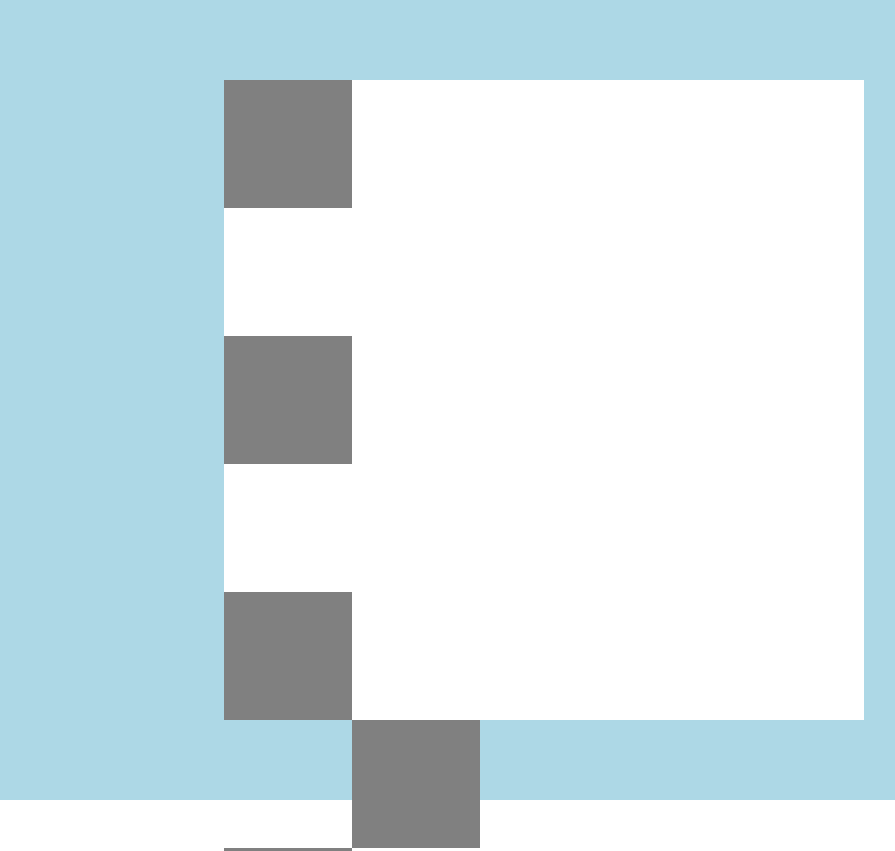
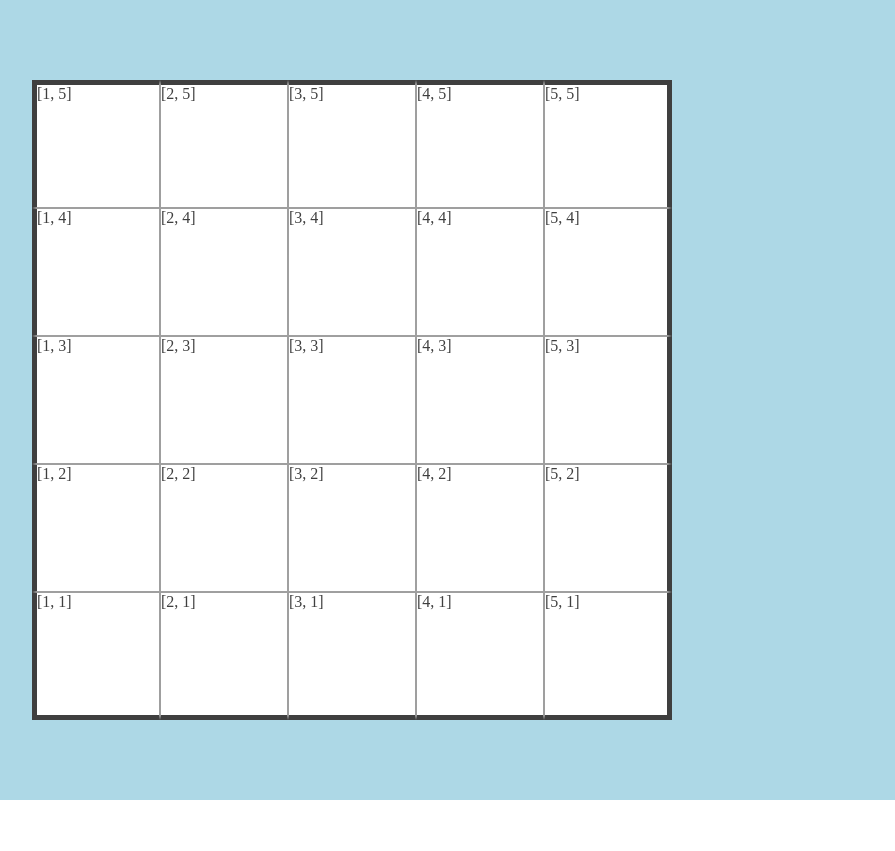
Before and after one commit to robhitt/evolution, a plain HTML site: page index.html in a window 1280 px wide. Shown: the top 851 px of the page, without its empty margins (96-991 px from the left). After the commit the page ends 800 px from the top, so only its background shows below. Drawn offline with nearby package versions, Linux system fonts and the light colour scheme.

Commit message:
add board

```diff
--- a/css/index.css
+++ b/css/index.css
@@ -5,19 +5,40 @@ body {
 #wrapper {
   height: 100vh;
   width: 100vw;
-  display: flex;
+  /*display: flex;
   justify-content: center;
-  align-items: center;
+  align-items: center;*/
 }
 
 #board {
+  position: absolute;
   height: 80vh;
   width: 80vh;
+  top: 10%;
+  left: 10%;
   background-color: #FFFFFF;
 
 }
 
 .cell {
-  position: relative;
-  top: 10px;
+  opacity: .75;
+  position: absolute;
+  border: 1px grey solid;
+  box-sizing: border-box;
 }
+
+.leftRow {
+  border-left: 5px black solid;
+}
+
+.rightRow {
+  border-right: 5px black solid;
+}
+
+.topRow {
+  border-top: 5px black solid;
+}
+
+.bottomRow {
+  border-bottom: 5px black solid;
+}
--- a/js/index.js
+++ b/js/index.js
@@ -3,44 +3,47 @@ $(document).ready(function() {
     // $('#wrapper').fadeOut(500)
     // $('#wrapper').fadeIn(500)
 
-    // get window size
-    var mainWidth = window.innerWidth
-    var mainHeight = window.innerHeight
 
-    // set size
-    document.getElementById('wrapper').style.width = mainWidth + 'px'
-    document.getElementById('wrapper').style.height = mainHeight + 'px'
-
-    // get true pixel board size based the percentage width of actual window
-    var boardElement = document.getElementById('board')
-    var computedBoardElementStyle = window.getComputedStyle(boardElement, null)
-
-    var boardWidth = parseInt(computedBoardElementStyle.width)
-    var boardHeight = parseInt(computedBoardElementStyle.height)
+    // configuration settings
 
     // number of rows & columns the board will have
     var columns = 5
     var rows = 5
 
-    // set cell board width & height
+
+    // variable declarations
+
+    // store the total number of cells for the SetUpBoard for loop
+    var totalCells = columns * rows
+
+    // get window size (doing it this way will help with cell phone browsers)
+    var mainWidth = window.innerWidth
+    var mainHeight = window.innerHeight
+
+    // set wrapper size to the window size
+    document.getElementById('wrapper').style.width = mainWidth + 'px'
+    document.getElementById('wrapper').style.height = mainHeight + 'px'
+
+    // get the true pixel size of the board, which was set using percentage of view in the #board CSS
+    var boardElement = document.getElementById('board')
+    var computedBoardElementStyle = window.getComputedStyle(boardElement, null)
+
+    // store the computed style (true pixel count) of the board
+    var boardWidth = parseInt(computedBoardElementStyle.width)
+    var boardHeight = parseInt(computedBoardElementStyle.height)
+
+    // set the cells' width & height
     var cellBoxWidth = boardWidth / columns
     var cellBoxHeight = boardHeight / rows
 
-    // function setUpBoard (columns, rows) {
-    //   for (var i = 0; i < columns; i++) {
-    //     for (var i = 0; i < rows; i++) {
-    //        createCell()
-    //     }
-    //   }
-    // }
 
 
 
-    function createCell(position, uniqueCellId) {
+    // define functions
+
+    function createCell(position, iterator) {
       var boardElement = document.getElementById('board')
       var cellElement = document.createElement('div')
-      console.log('test')
-      console.log(document.getElementById('wrapper').style.width)
 
       cellElement.setAttribute('id', position)
 
@@ -48,31 +51,47 @@ $(document).ready(function() {
 
       cellElement.style.width = cellBoxWidth + 'px'
       cellElement.style.height = cellBoxHeight + 'px'
-      cellElement.style.backgroundColor = 'grey'
-      // cellElement.style.top = '10px'
-      // cellElement.style.left = '10px'
+//      cellElement.style.backgroundColor = 'grey'
 
-      console.log('cellboxHeight: ' + cellBoxHeight)
-      console.log('board width: ' + boardWidth)
-      console.log('id: ' + uniqueCellId)
-      console.log('id % rows: ' + uniqueCellId % rows)
-      console.log('id % rows * cellboxHeight: ' + (uniqueCellId % rows) * cellBoxWidth)
+      // this is to demonstrate and display the id of the div
+      cellElement.textContent = position.toString()
+
+      var toprow = (iterator % rows === 0)
+      var bottomrow = (iterator % rows === (rows - 1))
+      var leftrow = (Math.floor(iterator / rows) === 0)
+      var rightrow = (Math.floor(iterator / rows) === (columns - 1))
+
+      if (toprow) {cellElement.classList.add('topRow')}
+      if (bottomrow) {cellElement.classList.add('bottomRow')}
+      if (leftrow) {cellElement.classList.add('leftRow')}
+      if (rightrow) {cellElement.classList.add('rightRow')}
+
+
+      // this is to demonstrate that the above booleans are reliable
+      // cellElement.textContent = rightrow
+
+      // set the top and left coordinates of each div
+      cellElement.style.top = (iterator % rows) * cellBoxHeight + 'px'
+      cellElement.style.left = (Math.floor(iterator / rows) * cellBoxWidth) + 'px'
+
+      boardElement.appendChild(cellElement)
+    }
 
 
 
+    function SetUpBoard() {
+      for (var i = 0; i < totalCells; i++) {
 
+        // createCell accepts (id, iterator)
+        // id will be the position on the grid
+        // y coordinate = rows - (i % rows)
+        // x coordinate = Math.floor(i / rows)
+        createCell(`[${1 + (Math.floor(i / rows))}, ${rows - (i % rows)}]`, i)
 
-
-      cellElement.style.top = (uniqueCellId % rows) * cellBoxHeight + 'px'
-      cellElement.style.left = (Math.floor(uniqueCellId / rows) * cellBoxWidth) + 'px'
-
-      boardElement.appendChild(cellElement)
-
+      }
     }
 
-    for (var i = 0; i < 25; i++) {
-        createCell(i, i)
-    }
+    SetUpBoard()
 
 
 })
```
